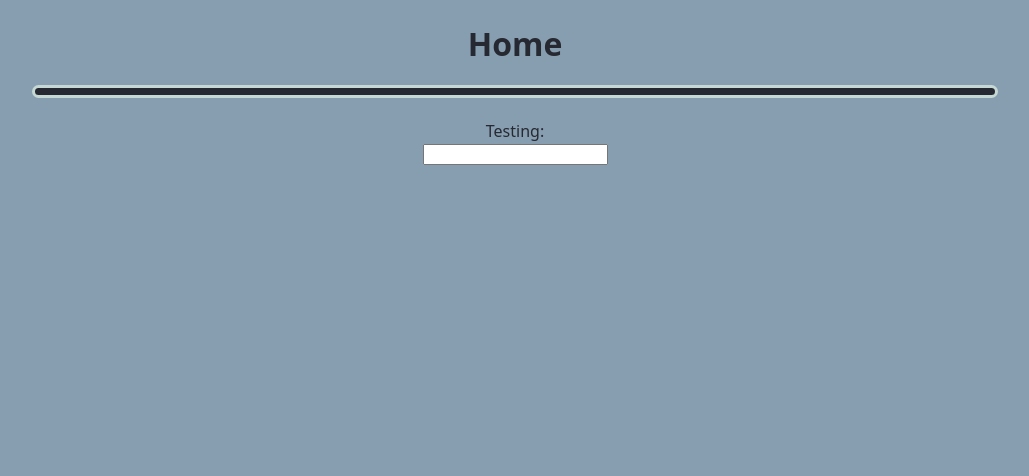
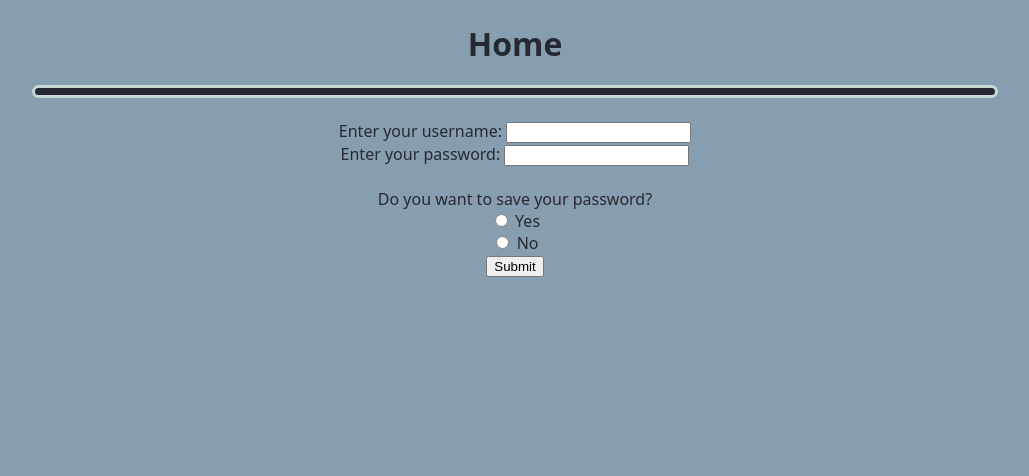
Before and after one commit to NotAhDog/Website, a Flask app: page / in a window 1280 px wide. Shown: the part 74-550 px from the top of the page, without its empty margins (125-1154 px from the left). Run offline with Flask 3, Linux system fonts and the light colour scheme; some web fonts are replaced.

Commit message:
html forms

```diff
--- a/app/routes.py
+++ b/app/routes.py
@@ -1,5 +1,5 @@
 from app import app
-from flask import render_template, abort
+from flask import render_template, abort, request
 from flask_sqlalchemy import SQLAlchemy
 import os
 
@@ -16,8 +16,9 @@ import app.models as models
 # --- Routes ---
 
 
-@app.route('/')  # Home page
+@app.route('/', methods=['GET', 'POST'])  # Home page
 def root():
+    print(request.args.get('user'))
     return render_template('home.html', page_title='HOME')
 
 
@@ -65,11 +66,6 @@ def art(id):
 def secret():
     return render_template('secret.html')
 
-@app.route('/add' , methods=['GET' , 'POST'])
-def add():
-    print(request.args.get('test'))
-    return "Done"
-
 @app.errorhandler(404)
 def page_not_found(e):
     return render_template("404.html"), 404
--- a/app/templates/folios.html
+++ b/app/templates/folios.html
@@ -13,7 +13,7 @@
 
         <!-- Adding the images/descriptions -->
     <div class="container">
-        <img src="/static/images/{{ folio.photo }}" class="image">
+        <img src="/static/images/{{ folio.photo }}" class="image" percentage="{{ i*10 }}">
         <div class="middle" onclick="ShowDescription('{{ folio.id }}')">
             <div class="text">Learn More</div>
         </div>
@@ -88,5 +88,7 @@
 
     // Making the image expand when clicked on //
 
+
+
     </script>
 {% endblock %}
--- a/app/templates/home.html
+++ b/app/templates/home.html
@@ -3,7 +3,20 @@
 <h1 class="title">Home</h1>
 <div class="line"></div><br>
 <form class="title">
-    <label for="test">Testing:</label><br>
-    <input type="text" id="test" name="test">
+    <label for="user">Enter your username:</label>
+    <input type="text" id="user" name="user"><br>
+
+    <label for="pass">Enter your password:</label>
+    <input type="password" id="pass" name="pass"><br><br>
+
+    <label for="yes">Do you want to save your password?</label><br>
+
+    <input type="radio" id="yes" name="yesno" value="Yes">
+    <label for="yes">Yes</label><br>
+
+    <input type="radio" id="no" name="yesno" value="No">
+    <label for="no">No</label><br>
+
+    <input type="submit">
 </form>
 {% endblock %}
```
